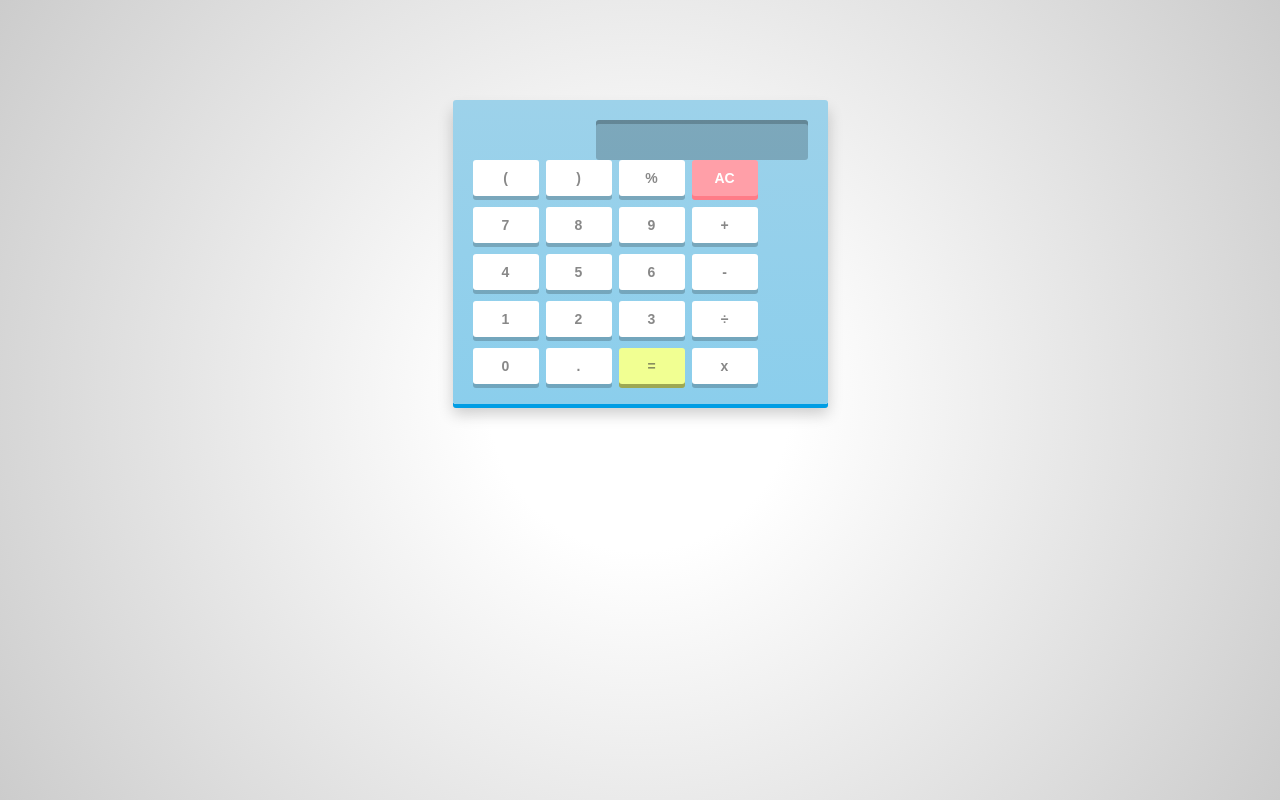
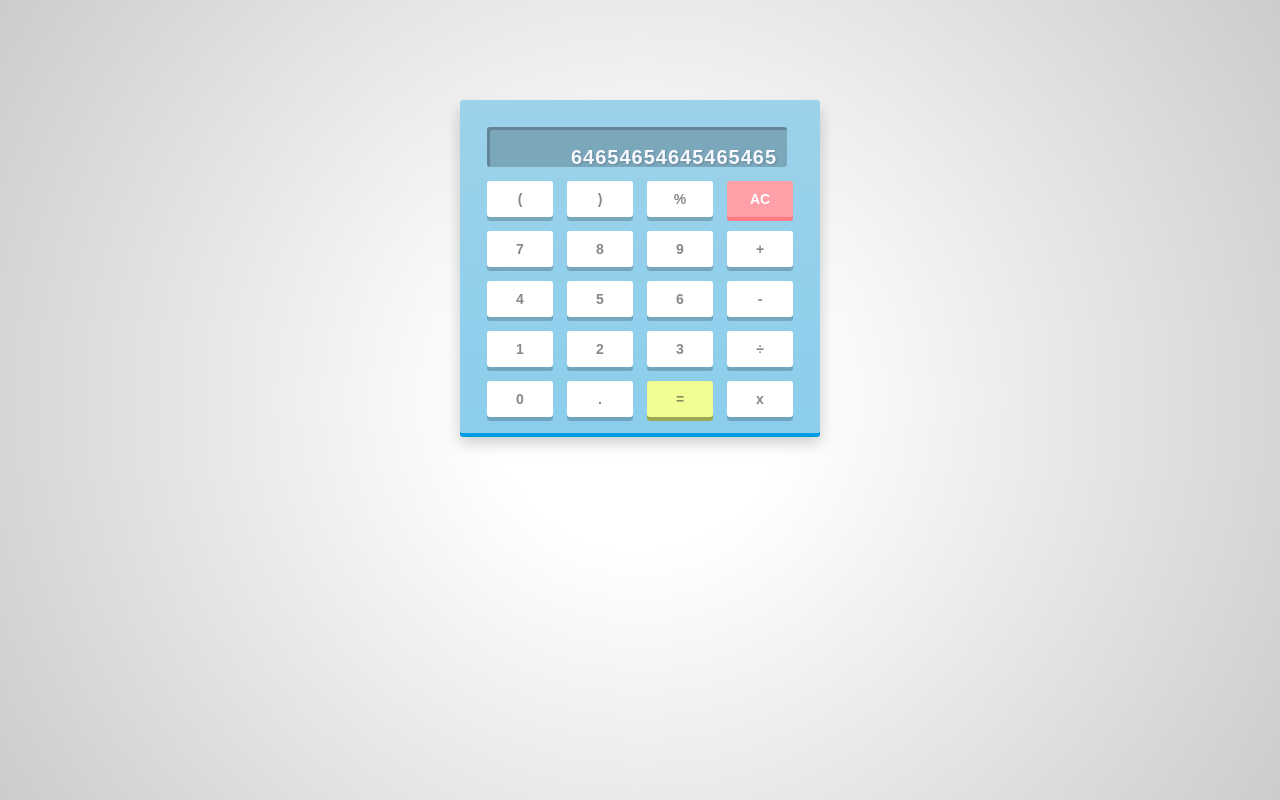
Before and after one commit to GoodBoyNYC/Calculator, a plain HTML site: page index.html in a window 1280 px wide. Drawn offline with Linux system fonts and the light colour scheme.

Commit message:
Better formatted CSS

```diff
--- a/CSS/calcTheme.css
+++ b/CSS/calcTheme.css
@@ -20,7 +20,7 @@ html {
 
 /* Using box shadows to create 3D effects */
 #calculator {
-	width: 375px;
+	width: 360px;
 	height: auto;
 
 	margin: 100px auto;
@@ -40,20 +40,18 @@ html {
 /* Inset shadow on the screen to create indent */
 .top .screen {
 	height: 40px;
-	width: 212px;
-
-	float: right;
-
-	padding: 0 10px;
+	width: 300px;
+	padding: 10px;
+	margin: 7px;
 
 	background: rgba(0, 0, 0, 0.2);
 	border-radius: 3px;
-	box-shadow: inset 0px 4px rgba(0, 0, 0, 0.2);
+	box-shadow: inset 3px 3px rgba(0, 0, 0, 0.2);
 
 	/* Typography */
-	font-size: 17px;
+	font-size: 20px;
 	line-height: 40px;
-	color: white;
+	color: ghostwhite;
 	text-shadow: 1px 1px 2px rgba(0, 0, 0, 0.2);
 	text-align: right;
 	letter-spacing: 1px;
@@ -77,7 +75,7 @@ html {
 	border-radius: 3px;
 	box-shadow: 0px 4px rgba(0, 0, 0, 0.2);
 
-	margin: 0 7px 11px 0;
+	margin: 7px;
 
 	color: #888;
 	line-height: 36px;
--- a/index.html
+++ b/index.html
@@ -13,7 +13,7 @@
 <div id="calculator">
 	<!-- Screen and clear key -->
 	<div class="top">
-		<div class="screen"></div>
+		<div class="screen">64654654645465465</div>
 	</div>
 
 	<div class="keys">
```
